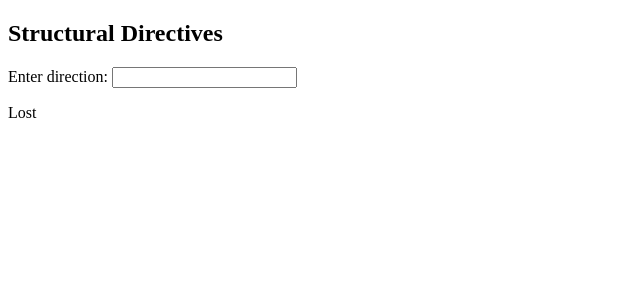
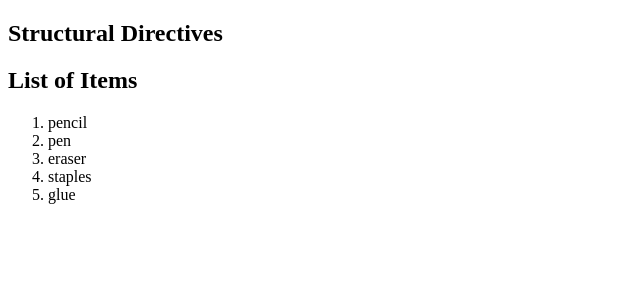
Before and after one commit to jackofalltradesprogrammer/AngularBootCamp, an Angular app: page / in a window 1280 px wide. Shown: the top 300 px of the page, without its empty margins (0-640 px from the left). Built offline with nearby package versions, Linux system fonts and the light colour scheme.

Commit message:
D4- *ngFor to display items in a list

```diff
--- a/src/app/app.component.html
+++ b/src/app/app.component.html
@@ -1,21 +1,8 @@
 <h2> Structural Directives </h2>
 
-Enter direction: <input type="text" [(ngModel)]="direction"> <br>
-
-<div  [ngSwitch]="direction">
-<p *ngSwitchCase="'north'">
-  North
-</p>
-<p *ngSwitchCase="'east'">
-  East
-</p>
-<p *ngSwitchCase="'west'">
-  West
-</p>
-<p *ngSwitchCase="'south'">
-  South
-</p>
-<p *ngSwitchDefault>
-Lost
-</p>
-</div>
+<h2> List of Items</h2>
+<ol>
+  <li *ngFor='let item of items'>
+    {{item}}
+  </li>
+</ol>
--- a/src/app/app.component.ts
+++ b/src/app/app.component.ts
@@ -6,6 +6,10 @@
   styleUrls: ['./app.component.css']
 })
 export class AppComponent {
- e:any={id:1001, ename:"Kiran", job:"Trainer", salary:5500};
+
+  items: String[] =[];
+  constructor(){
+    this.items = ['pencil', 'pen', 'eraser','staples', 'glue'];
+  }
 
 }
```
